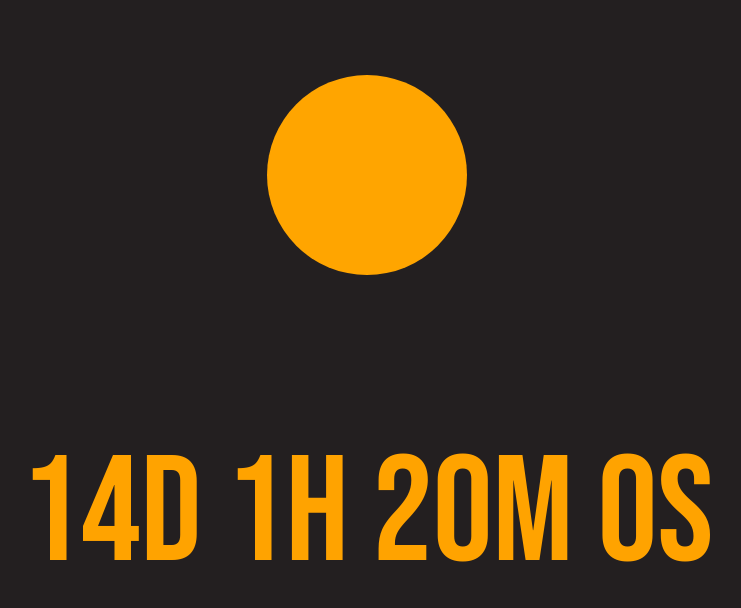
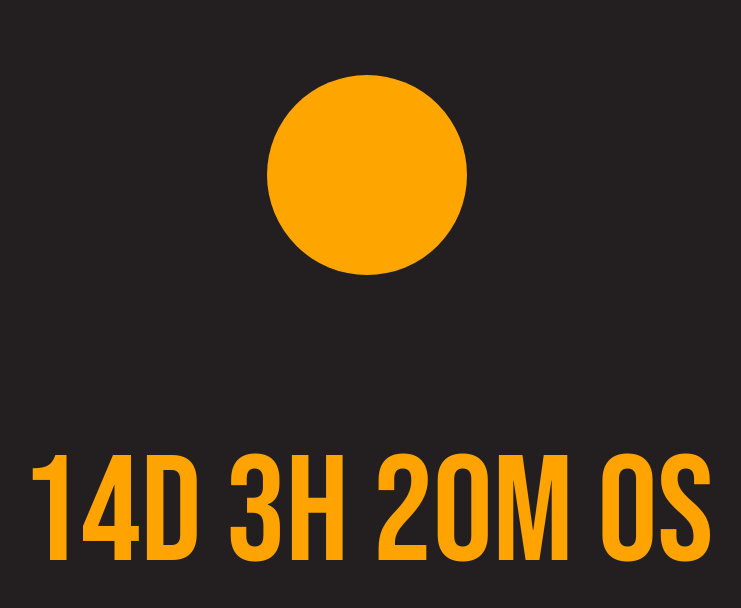
Before and after one commit to Heigremont/hgmt, a plain HTML site: page index.html in a window 1280 px wide. Shown: the whole page, without its empty margins (273-1014 px from the left). Drawn offline with Linux system fonts and the light colour scheme.

Commit message:
Update index.html

```diff
--- a/index.html
+++ b/index.html
@@ -32,7 +32,7 @@ svg {
 <p id="demo">
 
 <script>
-var countDownDate = new Date("May 27, 2023 20:00:00" + " GMT+10:00").getTime();
+var countDownDate = new Date("May 27, 2023 20:00:00" + " GMT+8:00").getTime();
 var x = setInterval(function() {
 
   var now = new Date().getTime();
```
